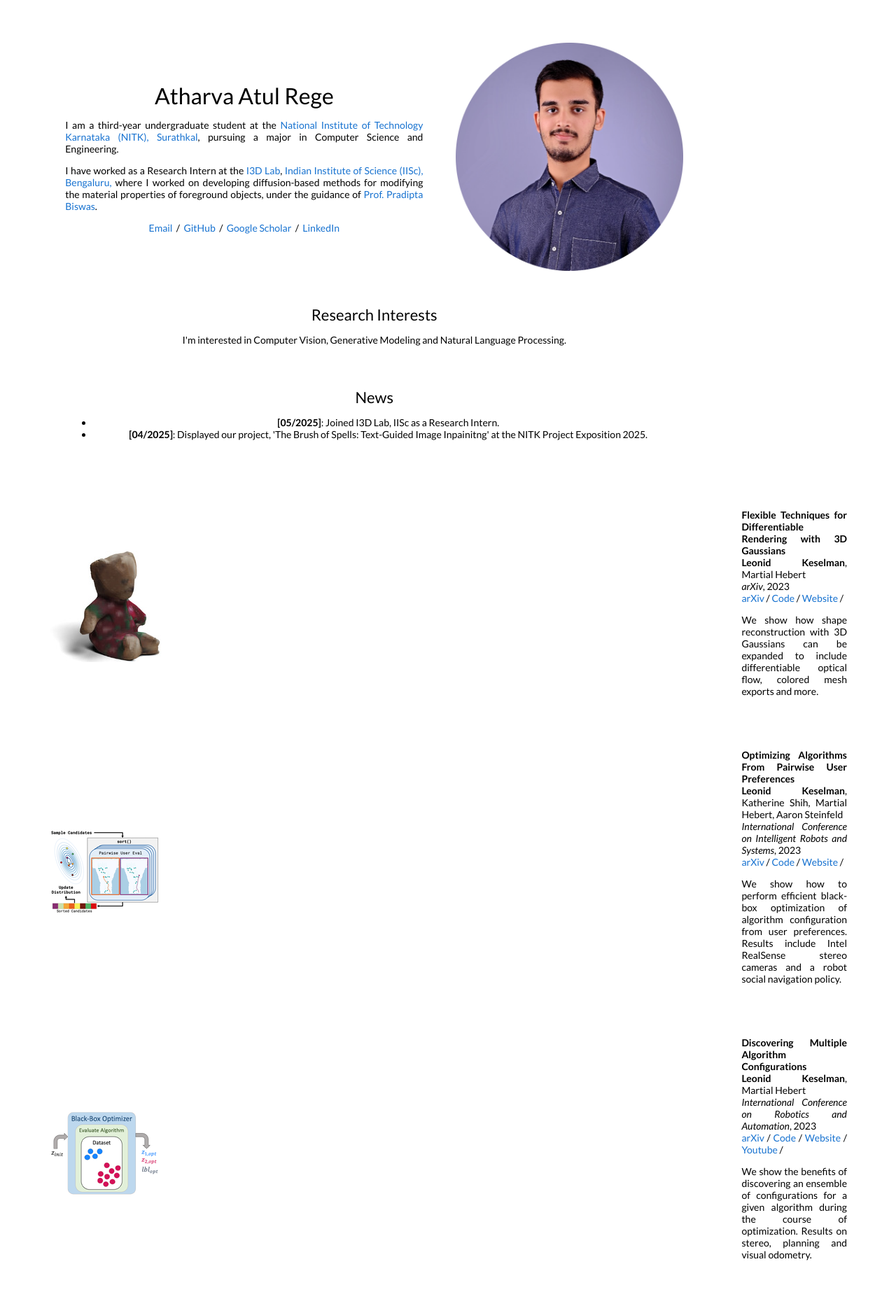
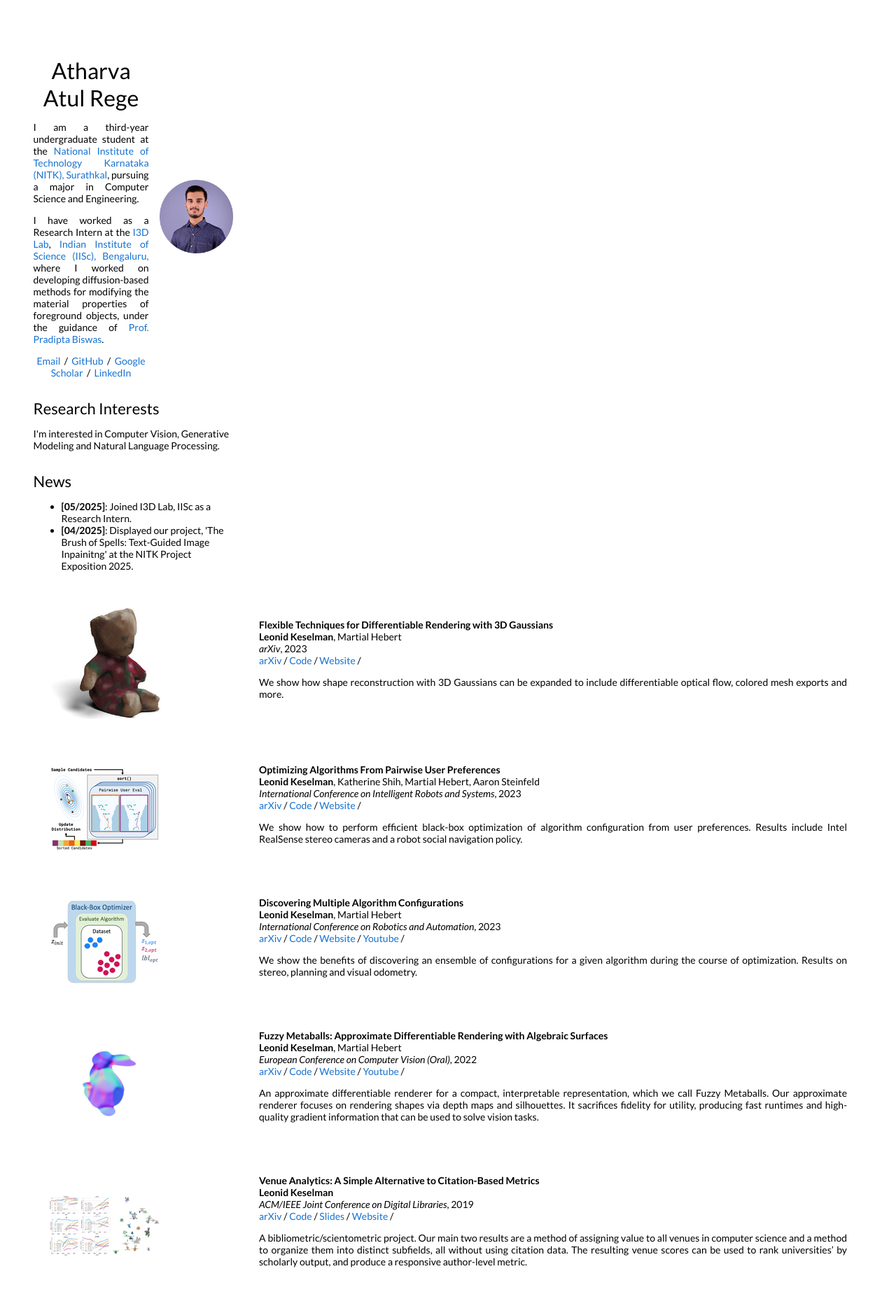
Before and after one commit to Atharva-Rege/atharva-rege.github.io, a Jekyll site: the page built from _posts/2023-08-28-3dgaussians.markdown, in a window 1280 px wide. Shown: the top 1876 px of the page at 70% size. Built offline with Jekyll 4.4.1, drawn with Linux system fonts in a browser that asks for light colours.

Commit message:
Update default.html

```diff
--- a/_layouts/default.html
+++ b/_layouts/default.html
@@ -8,53 +8,45 @@
     window.dataLayer = window.dataLayer || [];
     function gtag(){dataLayer.push(arguments);}
     gtag('js', new Date());
-
     gtag('config', 'G-E00L9PT3V9');
   </script>
   <title>{{ site.name }}</title>
 
   <meta content="text/html; charset=utf-8" http-equiv="Content-Type">
-
   <meta name="author" content="{{ site.name }}" />
   <meta name="viewport" content="width=device-width, initial-scale=1">
 
   <link rel="stylesheet" type="text/css" href="{{ site.baseurl }}/style.css" />
   <link rel="canonical" href="{{ page.url | replace:'index.html','' | prepend: site.baseurl | prepend: site.url }}">
   <link href="https://fonts.googleapis.com/css?family=Lato:400,700,400italic,700italic" rel="stylesheet" type="text/css">
-
 </head>
 
 <body>
   <table class="outer" style="width:100%;border:0px;border-spacing:0px;border-collapse:separate;">
     <tr style="padding:0px">
-      <td style="padding:2.5%;width:100%;text-align:center;vertical-align:middle">
+      <td style="padding:0px">
         <table style="width:100%;border:0px;border-spacing:0px;border-collapse:separate;margin-right:auto;margin-left:auto;">
           <tr style="padding:0px">
-            <td style="padding:2.5%;width:60%;vertical-align:middle">
-              <h1>
-                Atharva Atul Rege
-              </h1>
-              <p style="text-align: justify;">I am a third-year undergraduate student at the <a href="https://www.nitk.ac.in/">National Institute of Technology Karnataka (NITK), Surathkal</a>, pursuing a major in Computer Science and Engineering.
-              </p>
-              <p style="text-align: justify;">I have worked as a Research Intern at the <a href="https://cambum.net/I3D.htm">I3D Lab</a>, <a href="https://www.nitk.ac.in/">Indian Institute of Science (IISc), Bengaluru,</a> where I worked on developing diffusion-based methods for modifying the material properties of foreground objects, under the guidance of <a href="https://cambum.net/PB/">Prof. Pradipta Biswas</a>.
-              </p>
-
-              <p style="text-align:center">
+            <td class="intro-left" style="padding:2.5%;width:60%;vertical-align:middle">
+              <h1>Atharva Atul Rege</h1>
+              <p style="text-align: justify;">I am a third-year undergraduate student at the <a href="https://www.nitk.ac.in/">National Institute of Technology Karnataka (NITK), Surathkal</a>, pursuing a major in Computer Science and Engineering.</p>
+              <p style="text-align: justify;">I have worked as a Research Intern at the <a href="https://cambum.net/I3D.htm">I3D Lab</a>, <a href="https://www.nitk.ac.in/">Indian Institute of Science (IISc), Bengaluru,</a> where I worked on developing diffusion-based methods for modifying the material properties of foreground objects, under the guidance of <a href="https://cambum.net/PB/">Prof. Pradipta Biswas</a>.</p>
+              <p style="text-align:center;">
                 <a target="_blank" href="https://mailhide.io/en"> Email</a> &nbsp;/&nbsp;
                 <a href="https://github.com/Atharva-Rege">GitHub</a> &nbsp;/&nbsp;
                 <a href="">Google Scholar</a> &nbsp;/&nbsp;
                 <a href="https://www.linkedin.com/in/atharva-rege-467543312/"> LinkedIn </a>
               </p>
             </td>
-            <td style="padding:2.5%;width:40%;max-width:40%">
-              <img style="width:100%;max-width:100%" alt="profile photo" src="images/Atharva-Photo-round.JPG">
+            <td class="intro-right" style="padding:2.5%;width:40%;max-width:40%;">
+              <img style="width:100%;max-width:100%;" alt="profile photo" src="images/Atharva-Photo-round.JPG">
             </td>
           </tr>
         </table>
 
         <table style="width:100%;border:0px;border-spacing:0px;border-collapse:separate;margin-right:auto;margin-left:auto;">
           <tr style="padding:0px">
-            <td  style="padding:2.5%;width:100%;text-align:center;vertical-align:middle">
+            <td  style="padding:2.5%;width:100%;text-align:left;vertical-align:middle">
               <h2>Research Interests</h2>
               <p>
                 I'm interested in Computer Vision, Generative Modeling and Natural Language Processing.
@@ -62,11 +54,10 @@
             </td>
           </tr>
         </table>
-        <table style="width:100%;border:0px;border-spacing:0px;border-collapse:separate;margin-right:auto;margin-left:auto;">
 
         <table style="width:100%;border:0px;border-spacing:0px;border-collapse:separate;margin-right:auto;margin-left:auto;">
           <tr style="padding:0px">
-            <td style="padding:2.5%;width:100%;text-align:center;vertical-align:middle">
+            <td style="padding:2.5%;width:100%;text-align:left;vertical-align:middle">
               <h2>News</h2>
               <ul>
                 <li><strong>[05/2025]</strong>: Joined I3D Lab, IISc as a Research Intern.</li>
@@ -82,50 +73,28 @@
             <img src="tn{{post.image}}" alt="project image" style="width:auto; height:auto; max-width:100%;" />
           </td>
           <td style="padding:2.5%;width:75%;vertical-align:middle;text-align: justify;">
-              <h3>{{post.title}}</h3>
-              <br>
-              {{post.authors}}
-
-              <br>
-              <em>{{post.venue}}</em>, {{ post.date | date: "%Y" }}
-              <br>
-              {% if post.paper %}
-              <a href="{{post.paper}}">Paper</a> /
-              {% endif %}
-              {% if post.arxiv %}
-              <a href="{{post.arxiv}}">arXiv</a> /
-              {% endif %}
-              {% if post.video %}
-              <a href="{{post.video}}">Video</a> /
-              {% endif %}
-              {% if post.code %}
-              <a href="{{post.code}}">Code</a> /
-              {% endif %}
-              {% if post.poster %}
-              <a href="{{post.poster}}">Poster</a> /
-              {% endif %}
-              {% if post.slides %}
-              <a href="{{post.slides}}">Slides</a> /
-              {% endif %}
-              {% if post.website %}
-              <a href="{{post.website}}">Website</a> /
-              {% endif %}
-              {% if post.youtube %}
-              <a href="{{post.youtube}}">Youtube</a> /
-              {% endif %}
+            <h3>{{post.title}}</h3><br>
+            {{post.authors}}<br>
+            <em>{{post.venue}}</em>, {{ post.date | date: "%Y" }}<br>
+            {% if post.paper %}<a href="{{post.paper}}">Paper</a> /{% endif %}
+            {% if post.arxiv %}<a href="{{post.arxiv}}">arXiv</a> /{% endif %}
+            {% if post.video %}<a href="{{post.video}}">Video</a> /{% endif %}
+            {% if post.code %}<a href="{{post.code}}">Code</a> /{% endif %}
+            {% if post.poster %}<a href="{{post.poster}}">Poster</a> /{% endif %}
+            {% if post.slides %}<a href="{{post.slides}}">Slides</a> /{% endif %}
+            {% if post.website %}<a href="{{post.website}}">Website</a> /{% endif %}
+            {% if post.youtube %}<a href="{{post.youtube}}">Youtube</a> /{% endif %}
             <p></p>
             {{ post.excerpt }}
           </td>
         </tr>
         {% endfor %}
-        </table>
-        <br>
-        <br>
-        <br>
+
+        <br><br><br>
+
         <table style="width:100%;border:0px;border-spacing:0px;border-collapse:separate;margin-right:auto;margin-left:auto;">
           <tr>
             <td style="padding:0px">
-              <br>
               <p style="text-align:center;font-size:small;">
                 Source code from <a style="font-size:small;" href="https://leonidk.com/">Leonid Keselman</a>.
               </p>
@@ -135,6 +104,20 @@
       </td>
     </tr>
   </table>
+
+  <!-- responsive behavior for intro (mobile) -->
+  <style>
+    @media only screen and (max-width: 600px) {
+      .intro-left, .intro-right {
+        width: 100% !important;
+        display: block;
+      }
+      .intro-right {
+        text-align: center;
+        margin-top: 10px;
+      }
+    }
+  </style>
+
 </body>
-
 </html>
```
Lines whose indentation alone changed are shown as unchanged.
